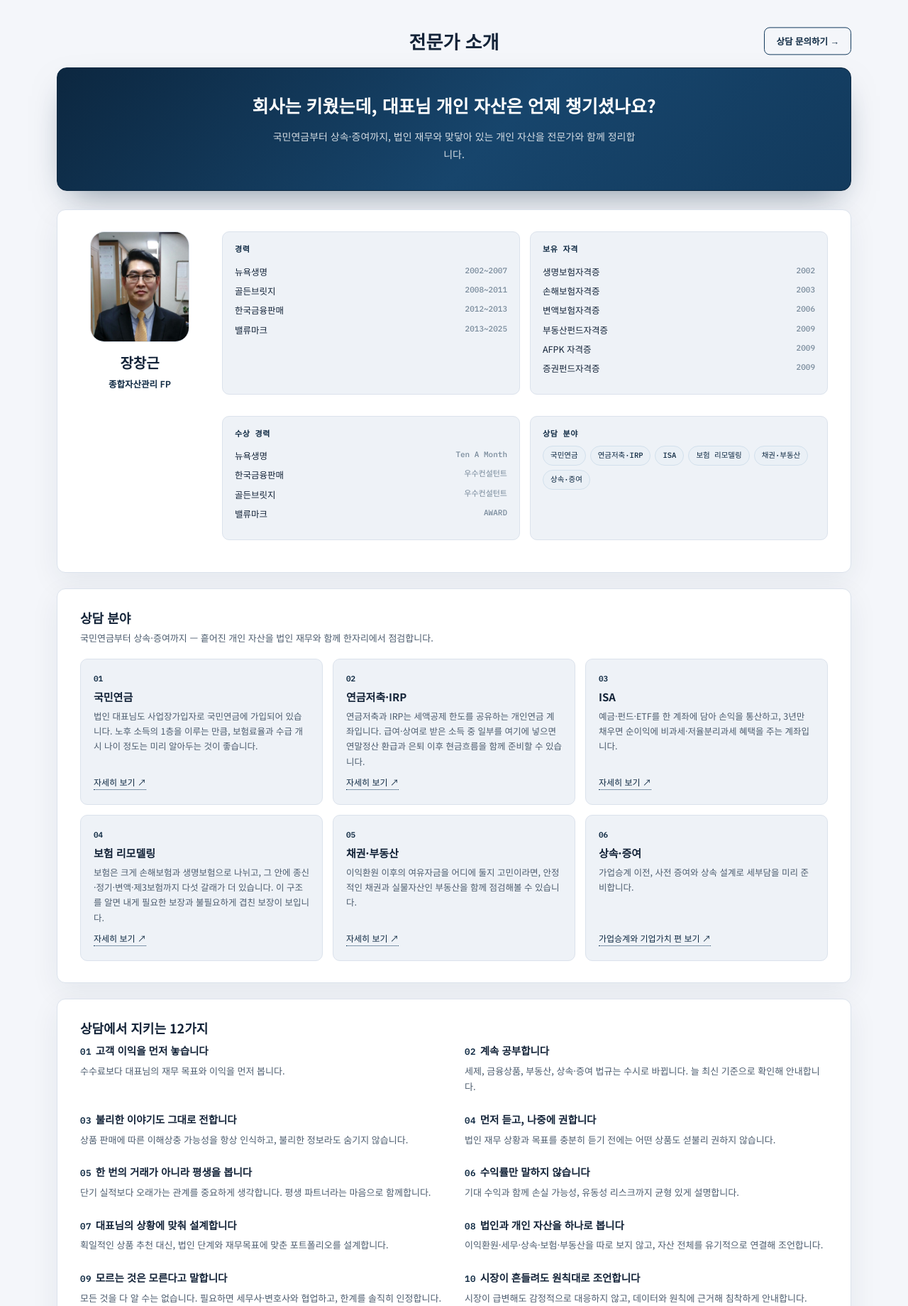
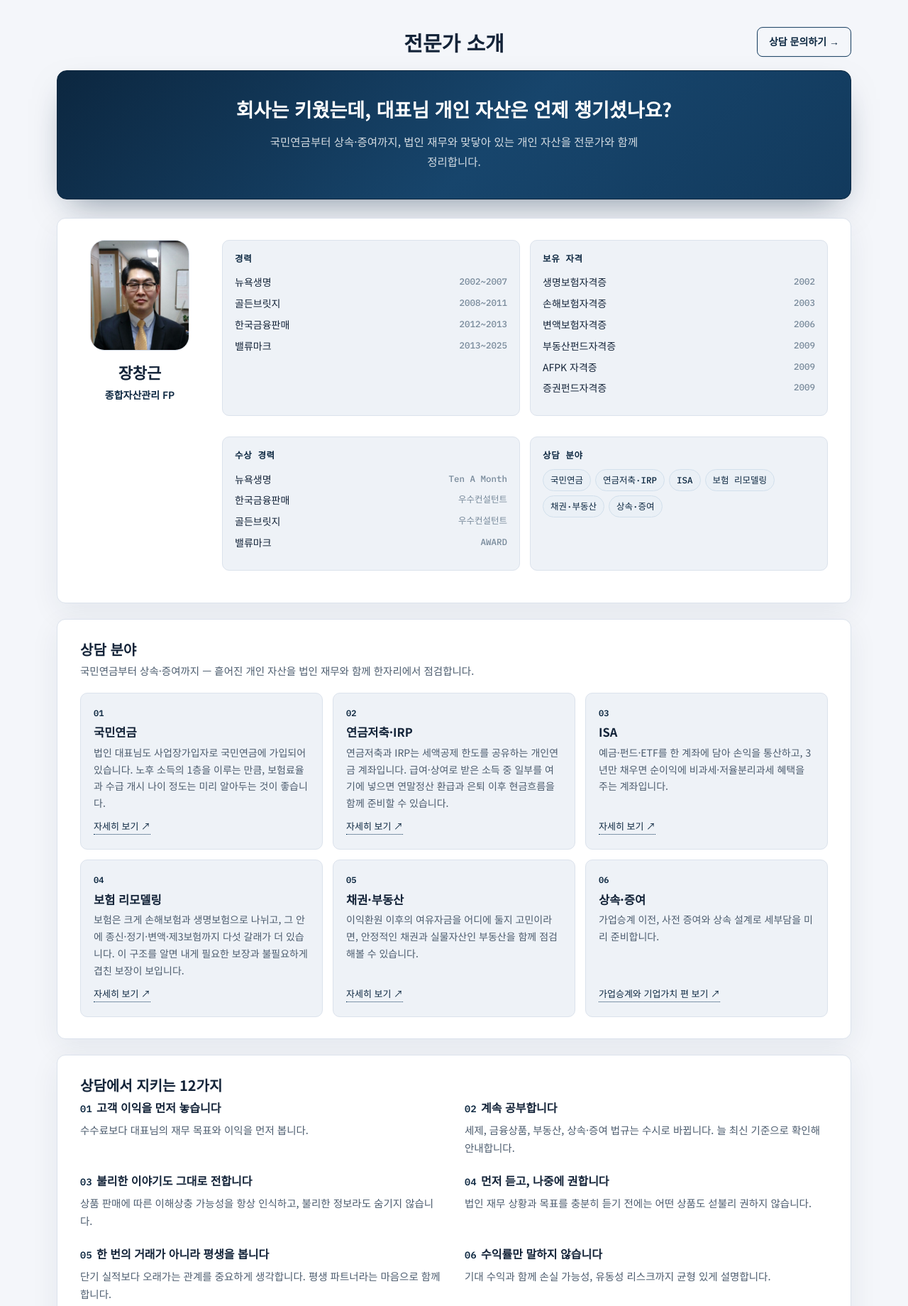
Before and after one commit to changkeunjang1/maxfinup, a Django app: page /experts/ in a window 1280 px wide. Shown: the part 88-1928 px from the top of the page at 71% size. Run offline with Django 5.2, Linux system fonts and the light colour scheme; some libraries are stand-ins or nearby versions.

Commit message:
Increase font sizes across expert page for readability
Co-Authored-By: Claude Sonnet 5 <noreply@anthropic.com>

```diff
--- a/ledger/static/ledger/css/ledger.css
+++ b/ledger/static/ledger/css/ledger.css
@@ -230,10 +230,10 @@ a { color: inherit; text-decoration: none; }
 
 /* Expert page — title row + hero banner */
 .expert-title-row { position: relative; text-align: center; margin: 4px 0 22px; }
-.expert-title-row h1 { font-family: var(--serif); font-size: 26px; font-weight: 700; margin: 0; }
+.expert-title-row h1 { font-family: var(--serif); font-size: 29px; font-weight: 700; margin: 0; }
 .expert-cta-link {
   position: absolute; right: 0; top: 50%; transform: translateY(-50%);
-  font-size: 12.5px; font-weight: 600; padding: 8px 16px; border-radius: 8px;
+  font-size: 14px; font-weight: 600; padding: 8px 16px; border-radius: 8px;
   border: 1px solid var(--brass); color: var(--brass-strong); white-space: nowrap;
 }
 .expert-cta-link:hover { background: var(--brass); color: var(--surface); }
@@ -244,36 +244,36 @@ a { color: inherit; text-decoration: none; }
   color: #fff; border-radius: 14px; padding: 34px 30px 38px; text-align: center;
   box-shadow: 0 20px 50px -20px rgba(12, 39, 64, .55); margin-bottom: 26px;
 }
-.expert-hero h2 { font-family: var(--serif); font-size: 25px; font-weight: 700; margin: 0 auto 12px; max-width: 620px; line-height: 1.5; text-wrap: balance; color: #fff; }
-.expert-hero p { font-size: 14px; margin: 0 auto; max-width: 520px; line-height: 1.8; color: rgba(255, 255, 255, .82); }
+.expert-hero h2 { font-family: var(--serif); font-size: 27px; font-weight: 700; margin: 0 auto 12px; max-width: 620px; line-height: 1.5; text-wrap: balance; color: #fff; }
+.expert-hero p { font-size: 15.5px; margin: 0 auto; max-width: 520px; line-height: 1.8; color: rgba(255, 255, 255, .82); }
 
 /* Card shell (profile / vows / services / CTA) */
 .expert-card { background: var(--surface); border: 1px solid var(--line); border-radius: 12px; padding: 30px 32px; box-shadow: var(--shadow); margin-bottom: 22px; }
-.expert-card > h3 { font-family: var(--serif); font-size: 18px; font-weight: 700; margin: 0 0 6px; color: var(--ink); }
-.expert-card > .card-note { font-size: 13px; color: var(--ink-soft); margin: 0 0 18px; }
+.expert-card > h3 { font-family: var(--serif); font-size: 20px; font-weight: 700; margin: 0 0 6px; color: var(--ink); }
+.expert-card > .card-note { font-size: 14.5px; color: var(--ink-soft); margin: 0 0 18px; }
 
 /* Profile card */
 .expert-profile { display: flex; gap: 32px; align-items: flex-start; flex-wrap: wrap; }
 .expert-identity { flex: 0 0 auto; width: 168px; display: flex; flex-direction: column; align-items: center; gap: 12px; text-align: center; }
 .expert-photo { width: 140px; height: 156px; object-fit: cover; object-position: 50% 20%; border-radius: 20px; border: 1px solid var(--line); background: var(--surface-2); }
-.expert-name { font-family: var(--serif); font-size: 20px; font-weight: 700; margin: 0; }
-.expert-role { font-size: 12.5px; font-weight: 600; color: var(--brass-strong); margin: 2px 0 0; }
+.expert-name { font-family: var(--serif); font-size: 22px; font-weight: 700; margin: 0; }
+.expert-role { font-size: 14px; font-weight: 600; color: var(--brass-strong); margin: 2px 0 0; }
 
 .expert-facts { flex: 1; min-width: 280px; display: grid; grid-template-columns: 1fr 1fr; gap: 14px; }
 .expert-fact { border: 1px solid var(--line); border-radius: 10px; background: var(--surface-2); padding: 15px 17px; }
-.expert-fact dt { font-family: var(--mono); font-size: 11px; font-weight: 700; color: var(--brass-strong); text-transform: uppercase; letter-spacing: .05em; margin: 0 0 8px; }
+.expert-fact dt { font-family: var(--mono); font-size: 12.5px; font-weight: 700; color: var(--brass-strong); text-transform: uppercase; letter-spacing: .05em; margin: 0 0 8px; }
 .expert-fact-list { list-style: none; margin: 0; padding: 0; }
-.expert-fact-list li { display: flex; justify-content: space-between; gap: 10px; padding: 3px 0; font-size: 12.5px; color: var(--ink); }
-.expert-fact-list .yr, .expert-fact-list .note { color: var(--ink-faint); font-size: 11px; font-family: var(--mono); white-space: nowrap; }
+.expert-fact-list li { display: flex; justify-content: space-between; gap: 10px; padding: 3px 0; font-size: 14px; color: var(--ink); }
+.expert-fact-list .yr, .expert-fact-list .note { color: var(--ink-faint); font-size: 12.5px; font-family: var(--mono); white-space: nowrap; }
 .expert-tags { display: flex; flex-wrap: wrap; gap: 6px; }
-.expert-tag { font-family: var(--mono); font-size: 10.5px; padding: 4px 10px; border-radius: 999px; background: var(--brass-tint); color: var(--brass-strong); border: 1px solid var(--brass-tint-strong); white-space: nowrap; }
+.expert-tag { font-family: var(--mono); font-size: 12.5px; padding: 4px 10px; border-radius: 999px; background: var(--brass-tint); color: var(--brass-strong); border: 1px solid var(--brass-tint-strong); white-space: nowrap; }
 
 /* 상담에서 지키는 원칙 */
 .expert-vows { list-style: none; counter-reset: vow; margin: 0; padding: 0; display: grid; grid-template-columns: repeat(2, 1fr); gap: 20px 30px; }
 .expert-vows li { counter-increment: vow; }
-.expert-vows li::before { content: counter(vow, decimal-leading-zero); font-family: var(--mono); font-weight: 700; font-size: 12.5px; color: var(--brass-strong); margin-right: 6px; letter-spacing: .03em; }
-.vow-title { display: inline; font-family: var(--serif); font-weight: 700; font-size: 14.5px; color: var(--ink); }
-.vow-desc { font-size: 13px; color: var(--ink-soft); margin: 5px 0 0; line-height: 1.75; }
+.expert-vows li::before { content: counter(vow, decimal-leading-zero); font-family: var(--mono); font-weight: 700; font-size: 13.5px; color: var(--brass-strong); margin-right: 6px; letter-spacing: .03em; }
+.vow-title { display: inline; font-family: var(--serif); font-weight: 700; font-size: 16px; color: var(--ink); }
+.vow-desc { font-size: 14.5px; color: var(--ink-soft); margin: 5px 0 0; line-height: 1.75; }
 
 /* 상담 분야 카드 그리드 */
 .service-grid { display: grid; grid-template-columns: repeat(3, 1fr); gap: 14px; }
@@ -283,17 +283,17 @@ a { color: inherit; text-decoration: none; }
   padding: 18px 18px 20px; transition: border-color .15s, transform .15s, box-shadow .15s;
 }
 .service-card:hover { border-color: var(--brass); transform: translateY(-2px); box-shadow: var(--shadow); }
-.service-num { font-family: var(--mono); font-size: 11px; font-weight: 700; color: var(--brass-strong); }
-.service-card h4 { font-family: var(--serif); font-size: 15px; font-weight: 700; margin: 0; color: var(--ink); }
-.service-card p { font-size: 12.5px; color: var(--ink-soft); line-height: 1.7; margin: 0; flex: 1; }
-.service-link { align-self: flex-start; font-size: 12px; color: var(--brass-strong); border-bottom: 1px dotted var(--brass); margin-top: 2px; }
+.service-num { font-family: var(--mono); font-size: 12px; font-weight: 700; color: var(--brass-strong); }
+.service-card h4 { font-family: var(--serif); font-size: 16.5px; font-weight: 700; margin: 0; color: var(--ink); }
+.service-card p { font-size: 14px; color: var(--ink-soft); line-height: 1.7; margin: 0; flex: 1; }
+.service-link { align-self: flex-start; font-size: 13px; color: var(--brass-strong); border-bottom: 1px dotted var(--brass); margin-top: 2px; }
 .service-link:hover { color: var(--seal); border-color: var(--seal); }
 
-/* 상담 문의 CTA — 히어로와 같은 연두색으로 통일 */
+/* 상담 문의 CTA */
 .expert-cta { display: flex; align-items: center; justify-content: space-between; gap: 20px; flex-wrap: wrap; background: var(--brand-gradient, linear-gradient(135deg, #0c2740 0%, #17456c 55%, #123a5d 100%)); border: 1px solid #0c2740; }
 .expert-cta > h3, .expert-cta p { color: #fff; }
-.expert-cta p { margin: 0; font-size: 13.5px; max-width: 46ch; color: rgba(255, 255, 255, .82); }
-.expert-cta-btn { display: inline-flex; align-items: center; gap: 6px; background: var(--seal); color: #fff; font-weight: 700; font-size: 13.5px; padding: 12px 22px; border-radius: 8px; white-space: nowrap; }
+.expert-cta p { margin: 0; font-size: 15px; max-width: 46ch; color: rgba(255, 255, 255, .82); }
+.expert-cta-btn { display: inline-flex; align-items: center; gap: 6px; background: var(--seal); color: #fff; font-weight: 700; font-size: 15px; padding: 12px 22px; border-radius: 8px; white-space: nowrap; }
 .expert-cta-btn:hover { background: #7d1728; }
 
 @media (max-width: 767.98px) {
@@ -303,7 +303,7 @@ a { color: inherit; text-decoration: none; }
   .expert-title-row { display: flex; flex-direction: column; gap: 10px; }
   .expert-cta-link { position: static; transform: none; }
   .expert-hero { padding: 24px 22px 28px; }
-  .expert-hero h2 { font-size: 21px; }
+  .expert-hero h2 { font-size: 23px; }
   .expert-card { padding: 22px 20px; }
   .expert-profile { flex-direction: column; align-items: center; text-align: center; }
   .expert-facts { grid-template-columns: 1fr; }
```
